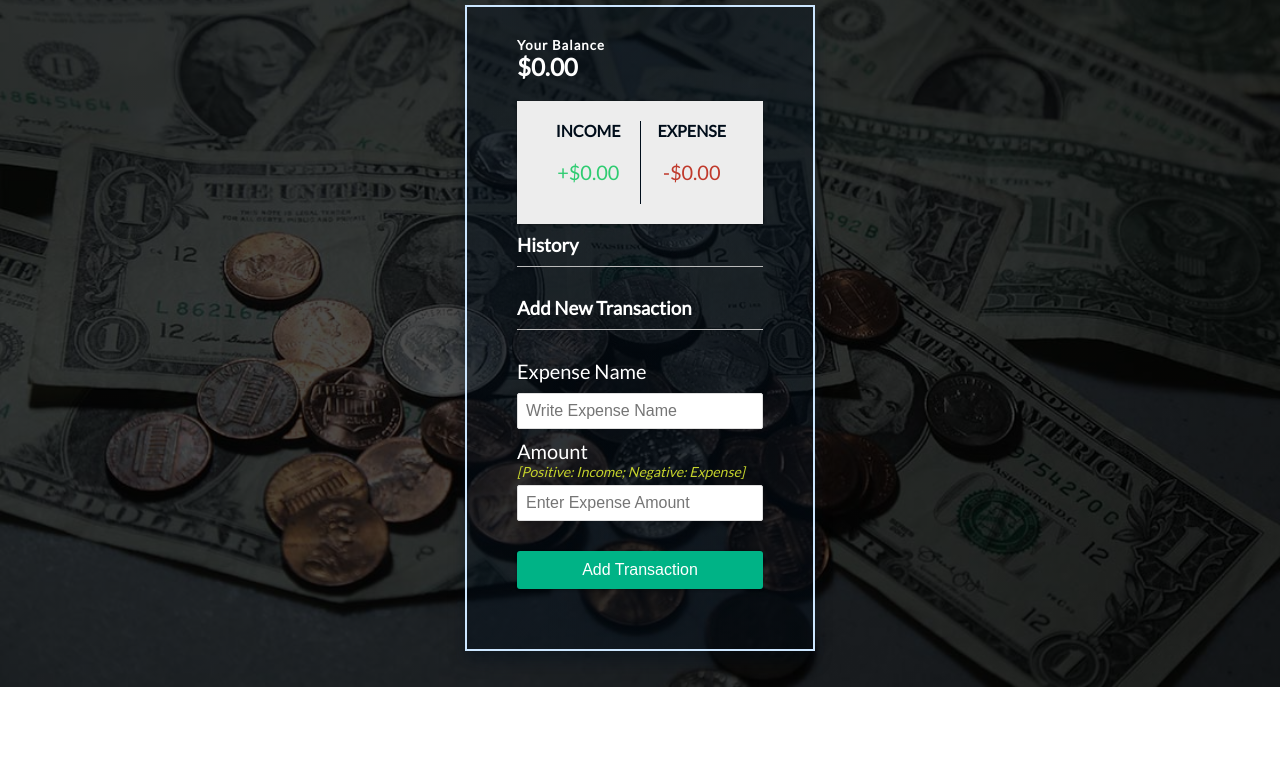
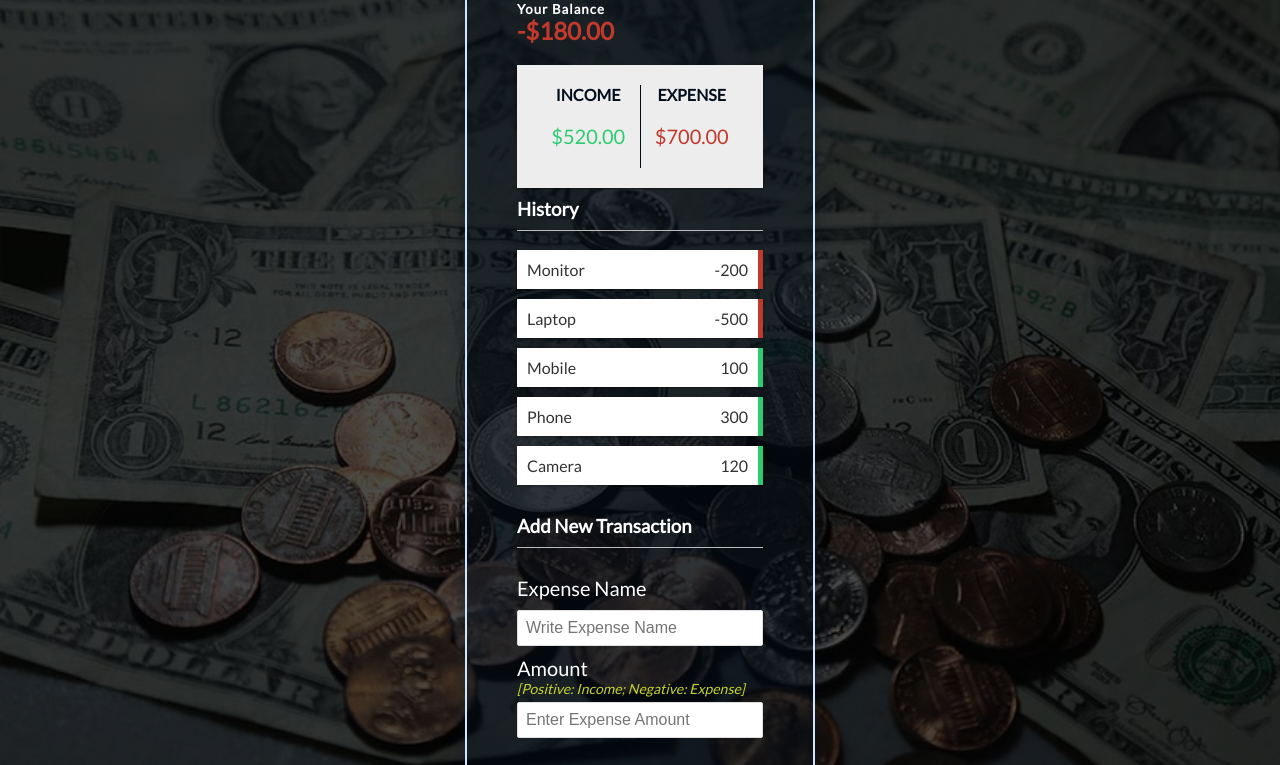
Before and after one commit to ahmedsgit/Expense-Tracker, a plain HTML site: page index.html in a window 1280 px wide. Shown: the part 113-878 px from the top of the page. Before the commit the page ends 800 px from the top, so only its background shows below. Drawn offline with Linux system fonts and the light colour scheme.

Commit message:
Balance and history part with dummy value

```diff
--- a/resources/script.js
+++ b/resources/script.js
@@ -4,5 +4,79 @@ const expenseMoney = document.getElementById('exp-money');
 const list = document.getElementById('list');
 const form = document.getElementById('form');
 const expenseName = document.getElementById('exp-name');
-const balance = document.getElementById('balance');
-const balance = document.getElementById('balance');
+const amount = document.getElementById('amount');
+
+const dummyTransaction = [{
+        id: 1,
+        expenseName: 'Monitor',
+        amount: -200
+    },
+    {
+        id: 2,
+        expenseName: 'Laptop',
+        amount: -500
+    },
+    {
+        id: 3,
+        expenseName: 'Mobile',
+        amount: 100
+    },
+    {
+        id: 4,
+        expenseName: 'Phone',
+        amount: 300
+    },
+    {
+        id: 5,
+        expenseName: 'Camera',
+        amount: 120
+    }
+]
+
+let transactions = dummyTransaction;
+
+function addTransactionDOM(transaction) {
+    // get Sign
+    const sign = transaction.amount > 0 ? '+' : '-';
+
+    const item = document.createElement('li');
+    //Add class based on Value
+    item.classList.add(transaction.amount > 0 ? 'income' : 'expense');
+
+    item.innerHTML = `
+            ${transaction.expenseName}<span>${transaction.amount}</span>
+            <button class="delete-btn">
+                <i class="fa fa-window-close" aria-hidden="true"></i>
+            </button>
+    `;
+    list.appendChild(item);
+}
+
+// Update the balance,income and expense
+function updateValues() {
+    const amounts = transactions.map(item => item.amount);
+    const total = amounts.reduce((acc, index) => (acc += index), 0).toFixed(2);
+    const income = amounts
+        .filter(item => item > 0)
+        .reduce((income, value) => (income += value), 0).toFixed(2);
+    const expense = amounts
+        .filter(item => item < 0)
+        .reduce((income, value) => (income += value), 0).toFixed(2);
+
+    const sign = total > 0 ? '' : '-';
+    balance.innerHTML = `${sign}$${Math.abs(total).toFixed(2)}`;
+    balance.setAttribute('class', total > 0 ? 'positiveBalance' : 'NegativeBalance');
+    incomeMoney.innerHTML = `$${income}`;
+    expenseMoney.innerHTML = `$${Math.abs(expense).toFixed(2)}`;
+}
+
+
+// init app
+function init() {
+    list.innerHTML = '';
+    transactions.forEach(addTransactionDOM);
+
+    updateValues();
+}
+
+init();
--- a/resources/style.css
+++ b/resources/style.css
@@ -40,6 +40,14 @@ h5 {
 
 h2 {
     margin-top: -1px;
+}
+
+h2.positiveBalance {
+    color: var(--income-color);
+}
+
+h2.NegativeBalance {
+    color: var(--expense-color);
 }
 
 h3 {
```
